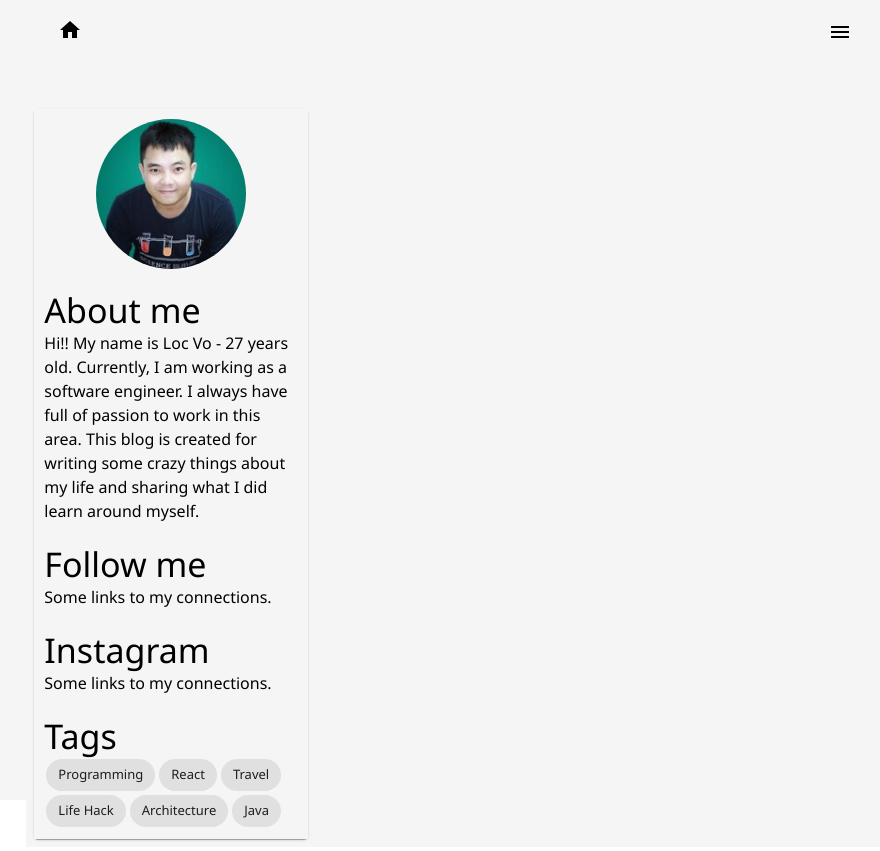
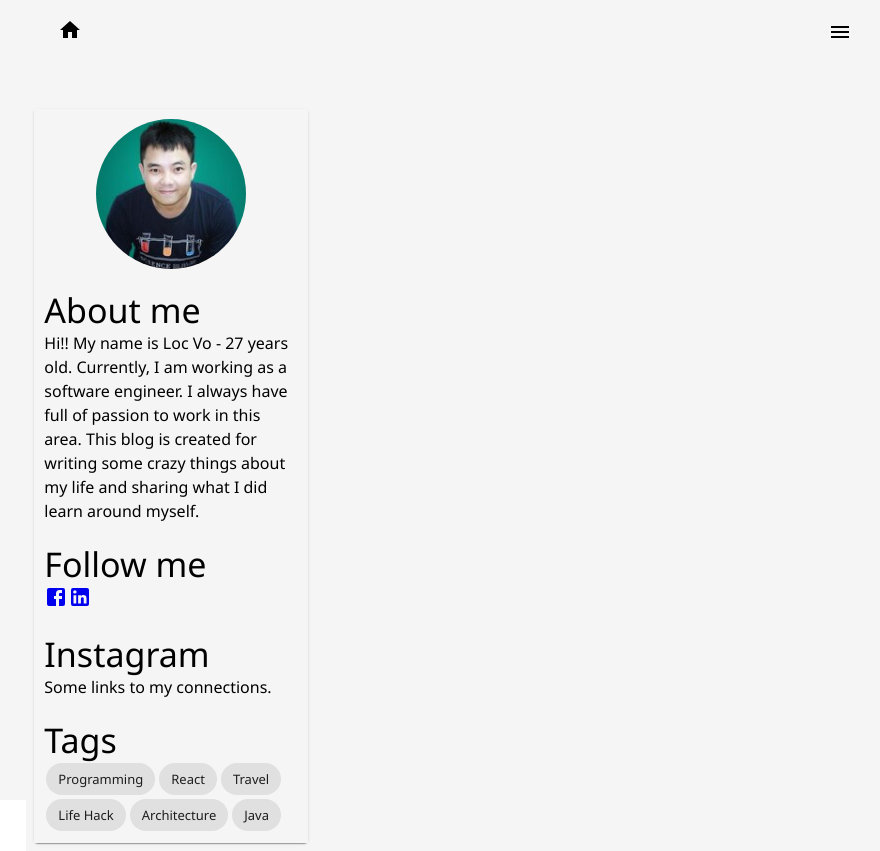
Before and after one commit to aholake/aholake.github.io, a React (Create React App) app: page /tag/1 in a window 1280 px wide. Shown: the whole page, without its empty margins (179-1059 px from the left). Built offline with nearby package versions, Linux system fonts and the light colour scheme.

Commit message:
Improve responsive

```diff
--- a/src/components/AboutMe/AboutMe.tsx
+++ b/src/components/AboutMe/AboutMe.tsx
@@ -8,6 +8,8 @@ import {
 import _flatten from 'lodash/flatten';
 import _uniq from 'lodash/uniq';
 import { useHistory } from 'react-router-dom';
+import FacebookIcon from '@material-ui/icons/Facebook';
+import LinkedInIcon from '@material-ui/icons/LinkedIn';
 import posts from '../../data/post.json';
 
 const useStyles = makeStyles({
@@ -46,9 +48,14 @@ const AboutMe = () => {
           </div>
           <div className={classes.entry}>
             <Typography variant="h4">Follow me</Typography>
-            <Typography variant="body1">
-              Some links to my connections.
-            </Typography>
+            <span>
+              <a href="https://fb.com/aholake">
+                <FacebookIcon />
+              </a>
+              <a href="https://linkedin.com/aholake">
+                <LinkedInIcon />
+              </a>
+            </span>
           </div>
           <div className={classes.entry}>
             <Typography variant="h4">Instagram</Typography>
@@ -58,7 +65,6 @@ const AboutMe = () => {
           </div>
           <div className={classes.entry}>
             <Typography variant="h4">Tags</Typography>
-            <Typography variant="body1">
             {tags.map((tagName) => (
               <Chip
                 key={tagName}
@@ -67,7 +73,6 @@ const AboutMe = () => {
                 onClick={() => history.push(`/tag/${tagName}`)}
               />
             ))}
-            </Typography>
           </div>
         </Grid>
       </Grid>
--- a/src/components/AppHeader.tsx
+++ b/src/components/AppHeader.tsx
@@ -1,5 +1,5 @@
 import {
-  AppBar, IconButton, makeStyles, Toolbar,
+  AppBar, IconButton, makeStyles, Theme, Toolbar,
 } from '@material-ui/core';
 import MenuIcon from '@material-ui/icons/Menu';
 import React from 'react';
@@ -7,7 +7,7 @@ import { Link } from 'react-router-dom';
 import HomeIcon from '@material-ui/icons/Home';
 import AppColor from '../common/AppColors';
 
-const useStyles = makeStyles({
+const useStyles = makeStyles((theme: Theme) => ({
   toolbar: {
     display: 'flex',
     justifyContent: 'space-between',
@@ -16,13 +16,15 @@ const useStyles = makeStyles({
     backgroundColor: AppColor.background,
     color: '#000',
     boxShadow: 'none',
-    marginBottom: 45,
+    [theme.breakpoints.up('md')]: {
+      marginBottom: 45,
+    },
   },
   logo: {
     color: 'initial',
     textDecorate: 'none',
   },
-});
+}));
 
 const AppHeader = () => {
   const classes = useStyles();
--- a/src/components/Post/Post.tsx
+++ b/src/components/Post/Post.tsx
@@ -10,11 +10,6 @@ import clsx from 'clsx';
 import DisplayMode from './DisplayMode';
 
 const useStyles = makeStyles({
-  '@global': {
-    p: {
-      fontFamily: 'Segoe UI',
-    },
-  },
   root: {
     padding: 10,
     marginBottom: 10,
@@ -24,6 +19,17 @@ const useStyles = makeStyles({
   },
   content: {
     marginTop: 5,
+    '@global': {
+      p: {
+        fontFamily: 'Segoe UI',
+      },
+      img: {
+        maxWidth: '100%',
+      },
+      code: {
+        whiteSpace: 'pre-wrap',
+      },
+    },
   },
   footer: {
     marginTop: 5,
@@ -84,6 +90,7 @@ const Post = (props: PropsType) => {
       <Box className={classes.footer}>
         {tags.map((tag) => (
           <Chip
+            key={tag}
             label={tag}
             onClick={() => history.push(`/tag/${tag}`)}
             classes={{
--- a/src/components/PostList/PostList.tsx
+++ b/src/components/PostList/PostList.tsx
@@ -15,6 +15,7 @@ const PostList = ({ posts }: PropsType) => (
   >
     {posts.map((post) => (
       <Post
+        key={post.id}
         id={post.id}
         title={post.title}
         content={post.content}
```
Also changed, not shown: src/data/post.json (+1 -1 lines). Lines whose indentation alone changed are shown as unchanged.
